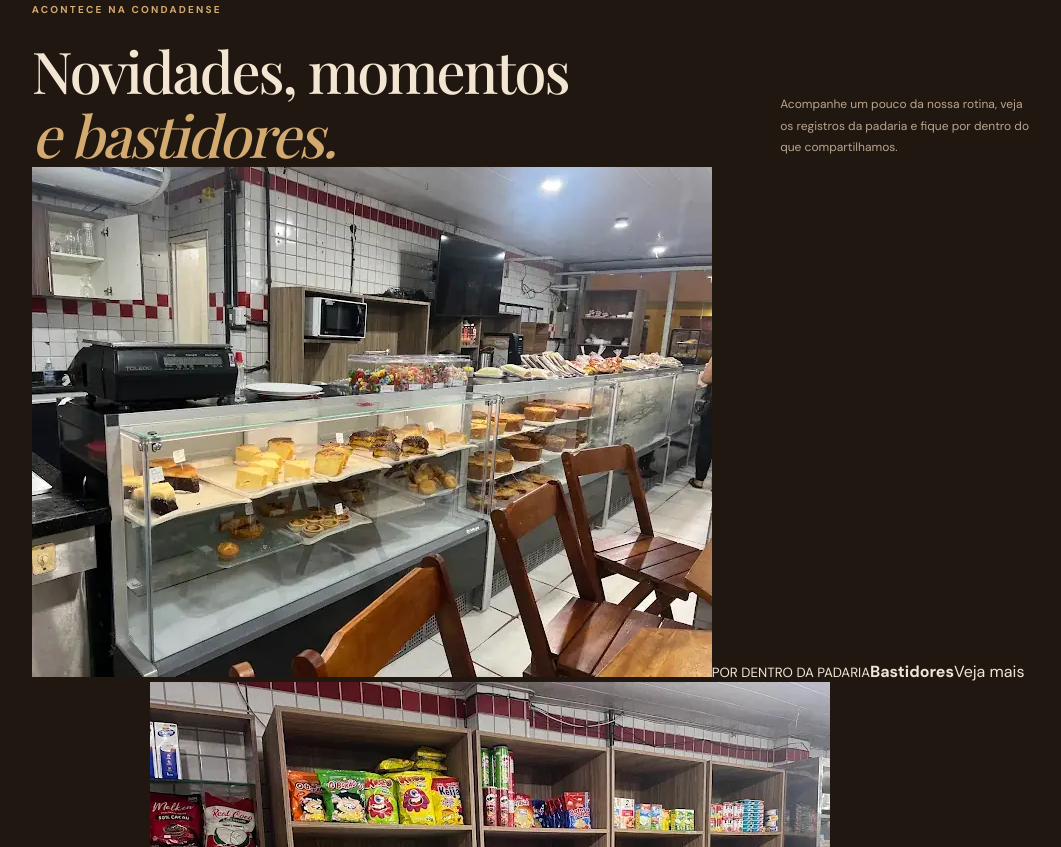
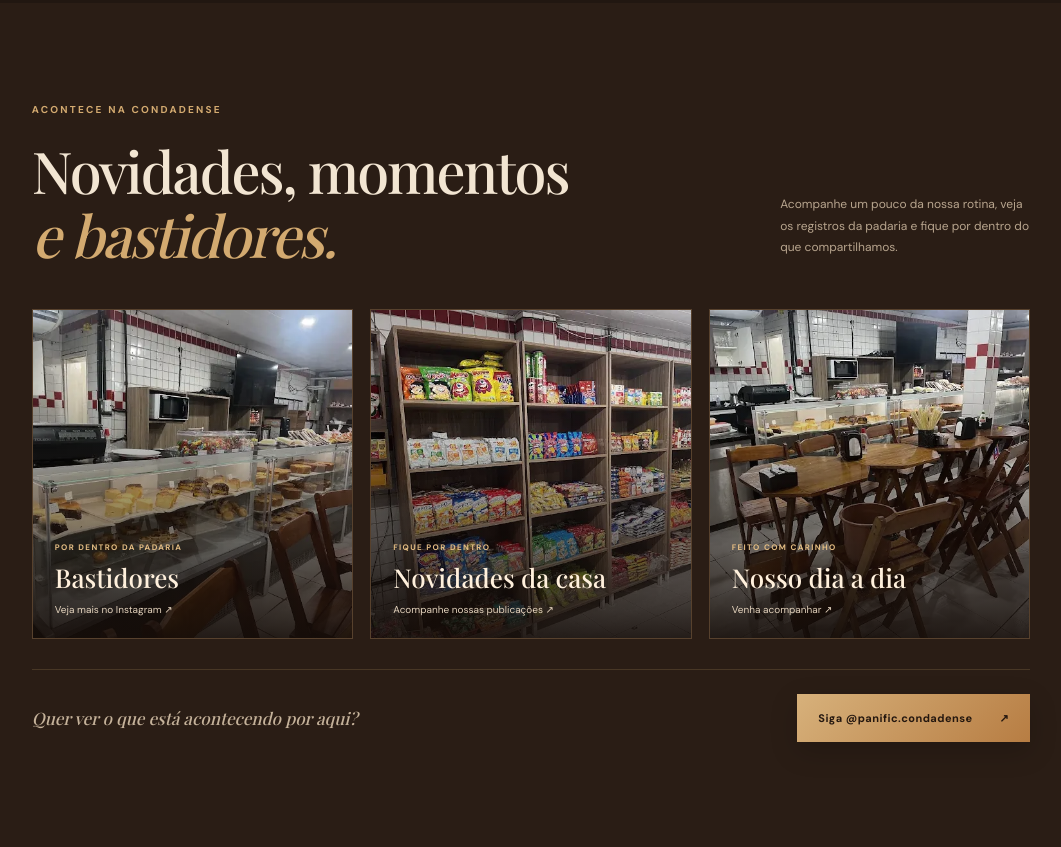
Before and after one commit to lucasaarj/Panificadora_Condadense, a plain HTML site: page index.html in a window 1280 px wide. Shown: the part 3213-4060 px from the top of the page, without its empty margins (109-1170 px from the left). Drawn offline with nearby package versions, Linux system fonts and the light colour scheme.

Commit message:
Style Instagram updates section

```diff
--- a/style.css
+++ b/style.css
@@ -191,3 +191,18 @@ a{color:inherit;text-decoration:none}
 
 .testimonial-rating{display:flex;align-items:center;gap:9px;color:#e4b65f;font-size:18px;letter-spacing:2px;line-height:1}
 .testimonial-rating span{color:#d8c4a8;font:600 11px var(--sans);letter-spacing:0}
+
+/* Novidades e bastidores com links para o Instagram */
+.updates{padding-top:100px;padding-bottom:105px;background:#2a1d15}
+.updates-grid{display:grid;grid-template-columns:repeat(3,minmax(0,1fr));gap:17px;margin-top:42px}
+.update-card{position:relative;display:block;min-height:330px;overflow:hidden;border:1px solid rgba(211,170,112,.2);background:#38271d;isolation:isolate}
+.update-card img{position:absolute;inset:0;width:100%;height:100%;object-fit:cover;transition:transform .6s ease;filter:saturate(.82)}
+.update-card:hover img{transform:scale(1.055)}
+.update-card:after{content:"";position:absolute;inset:25% 0 0;background:linear-gradient(transparent,rgba(20,12,8,.92));z-index:0}
+.update-overlay{position:absolute;z-index:1;left:22px;right:18px;bottom:22px;display:flex;flex-direction:column;align-items:flex-start;gap:8px}
+.update-overlay small{font-size:8px;font-weight:700;letter-spacing:.17em;color:#e4bd83}
+.update-overlay strong{font:500 26px var(--serif);color:#fff0dc}
+.update-overlay>span{font-size:10px;color:#e4d3bd}
+.updates-cta{display:flex;align-items:center;justify-content:space-between;gap:20px;margin-top:30px;padding-top:24px;border-top:1px solid rgba(211,170,112,.18)}
+.updates-cta p{margin:0;color:#c5b29a;font:italic 17px var(--serif)}
+@media(max-width:760px){.updates{padding-top:75px;padding-bottom:80px}.updates-grid{grid-template-columns:1fr;gap:13px;margin-top:28px}.update-card{min-height:260px}.update-overlay{left:18px;bottom:18px}.updates-cta{align-items:flex-start;flex-direction:column}.updates-cta p{font-size:15px}}
```
